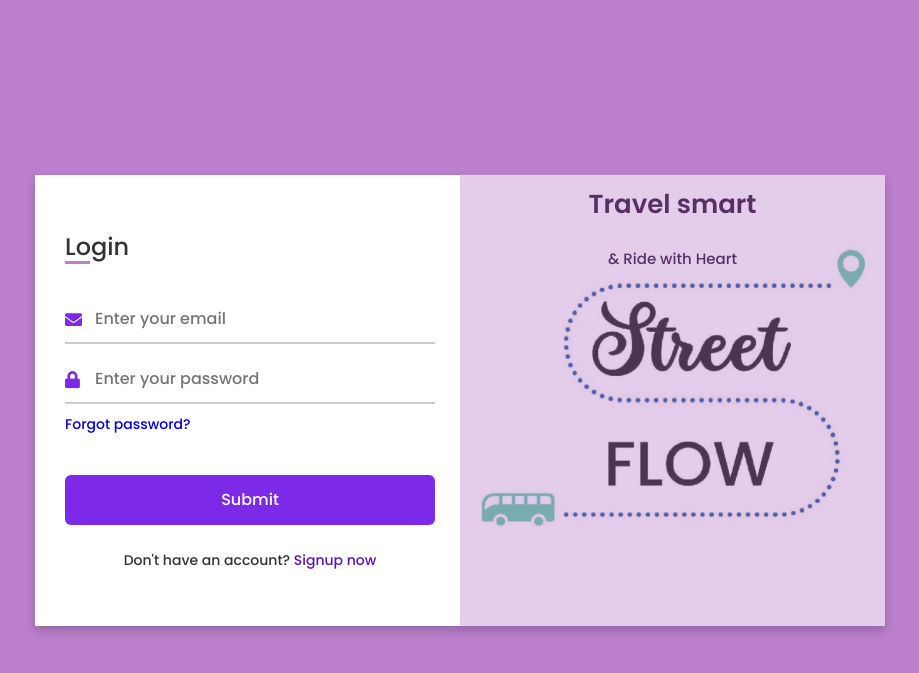
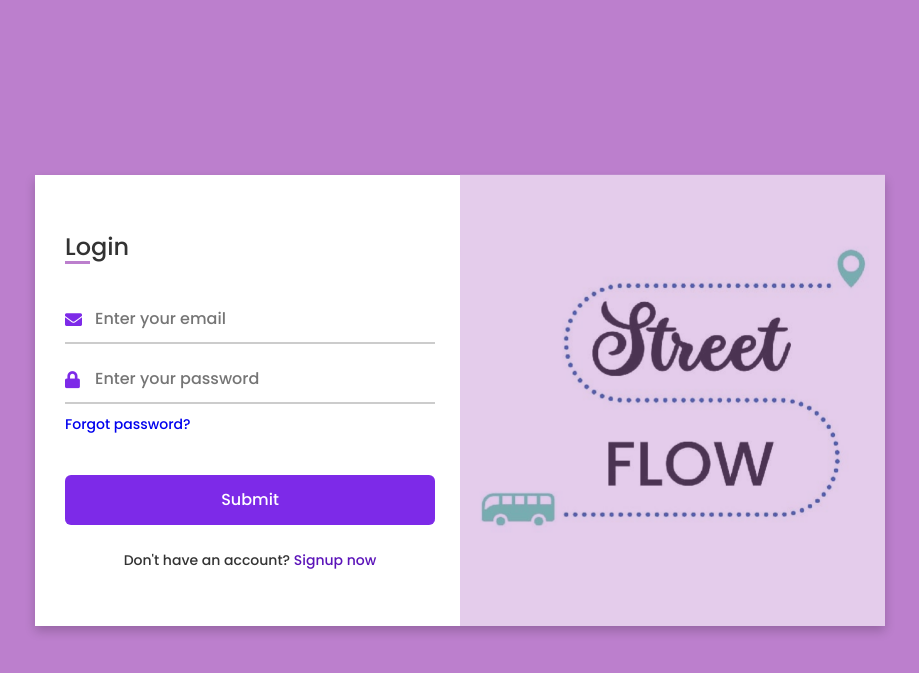
Before and after one commit to mgmiraz997/StreetFlow, a Django app: page / in a window 1280 px wide. Shown: the top 673 px of the page, without its empty margins (180-1099 px from the left). Run offline with Django 5.2, Linux system fonts and the light colour scheme.

Commit message:
Remove the line

```diff
--- a/templates/home.html
+++ b/templates/home.html
@@ -15,17 +15,17 @@
     <div class="cover">
       <div class="front">
         <img src="../static/images/street22.jpg" alt="">
-        <div class="text">
+        <!--<div class="text">
           <span class="text-1">Travel smart</span>
           <span class="text-2"><br>& Ride with Heart</span>
-        </div>
+        </div>-->
       </div>
       <div class="back">
         <img class="backImg" src="../static/images/street%2025.jpg" alt="">
-        <div class="text">
+        <!--<div class="text">
           <span class="text-1">Life is a journey, not a destination</span>
           <span class="text-2"><br>Enjoy the ride with Street Flow</span>
-        </div>
+        </div>-->
       </div>
     </div>
     <div class="forms">
```
